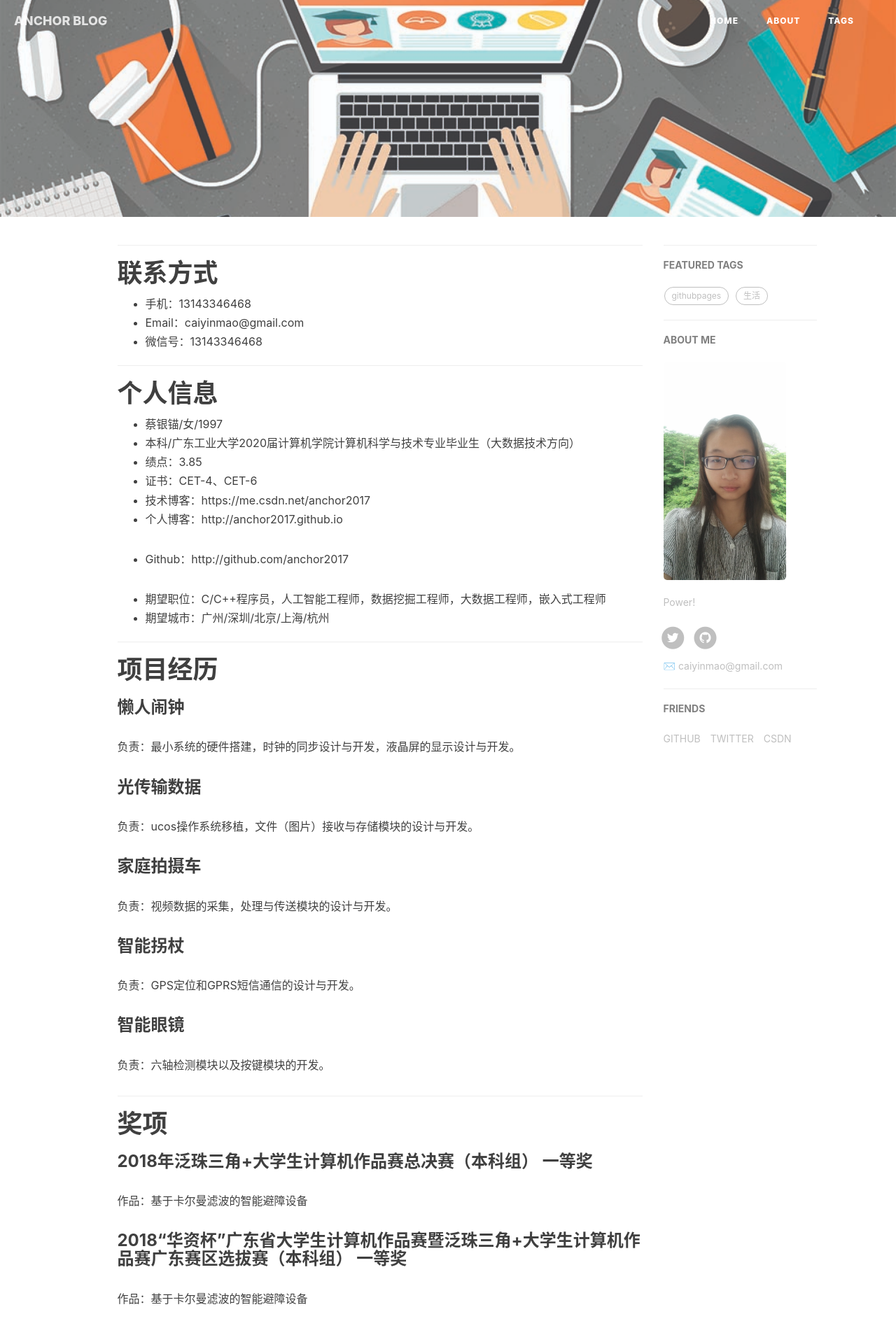
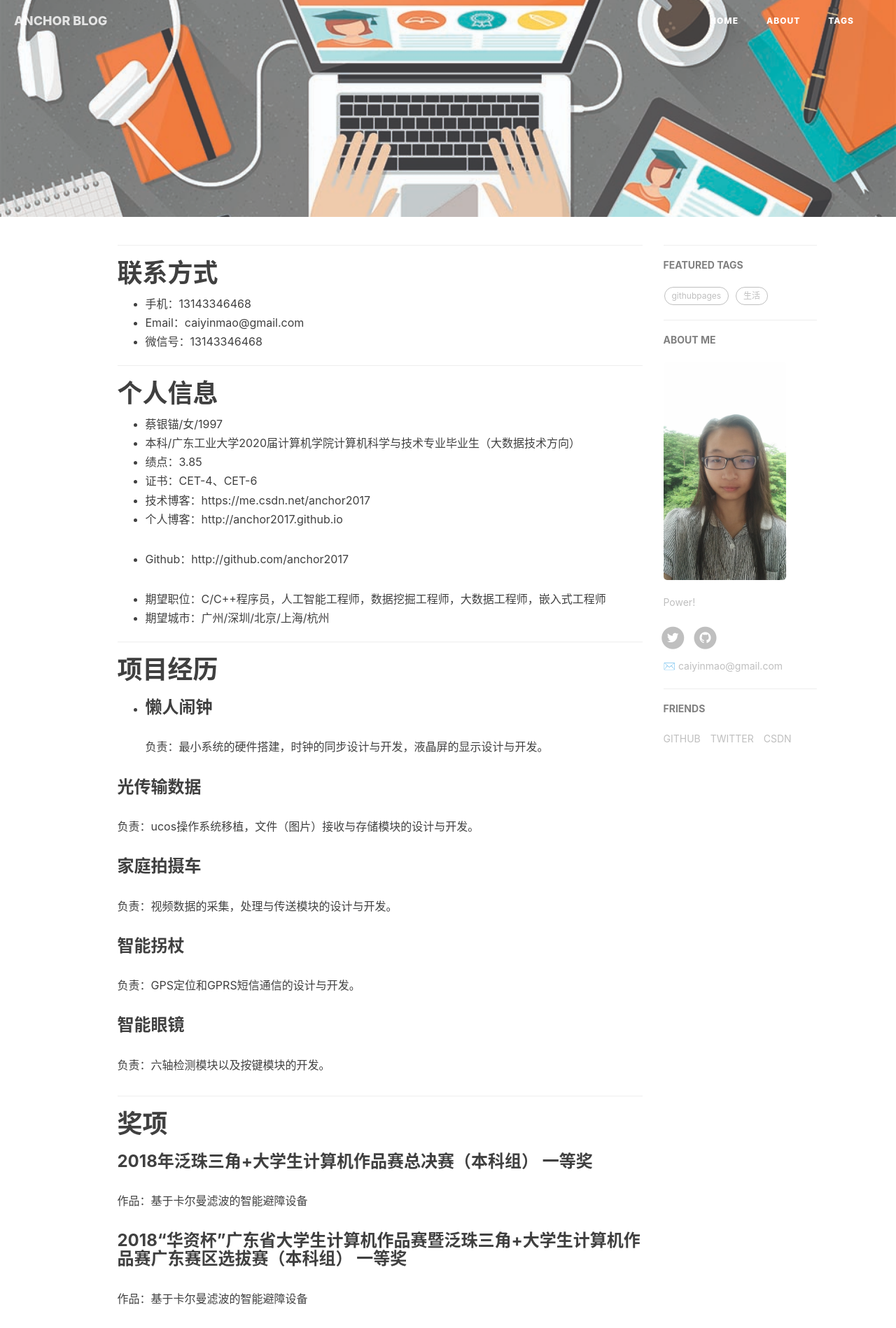
Before and after one commit to anchor2017/anchor2017.github.io, a Jekyll site: the page built from img/pf.md, in a window 1280 px wide. Shown: the top 1898 px of the page at 70% size. Built offline with Jekyll 4.4.1, drawn with Linux system fonts in a browser that asks for light colours; nearby versions of some CDN libraries; our own code applies the rules of GitHub Pages for plain Markdown files; comment, search, counter and statistics services are not loaded.

Commit message:
Update pf.md

```diff
--- a/img/pf.md
+++ b/img/pf.md
@@ -27,7 +27,7 @@
 
 # 项目经历
 
-### 懒人闹钟
+- ### 懒人闹钟
 负责：最小系统的硬件搭建，时钟的同步设计与开发，液晶屏的显示设计与开发。
 
 ### 光传输数据
```
